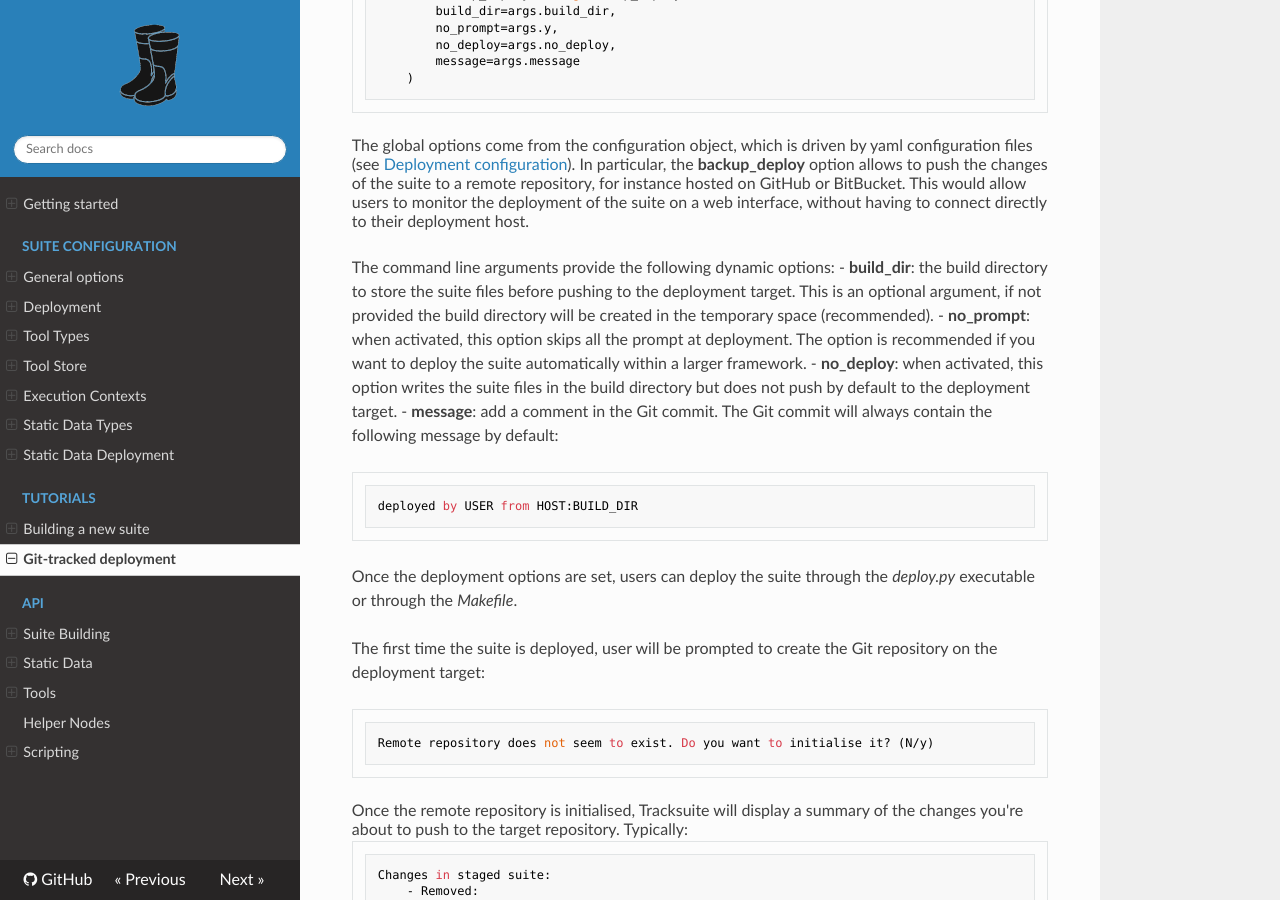
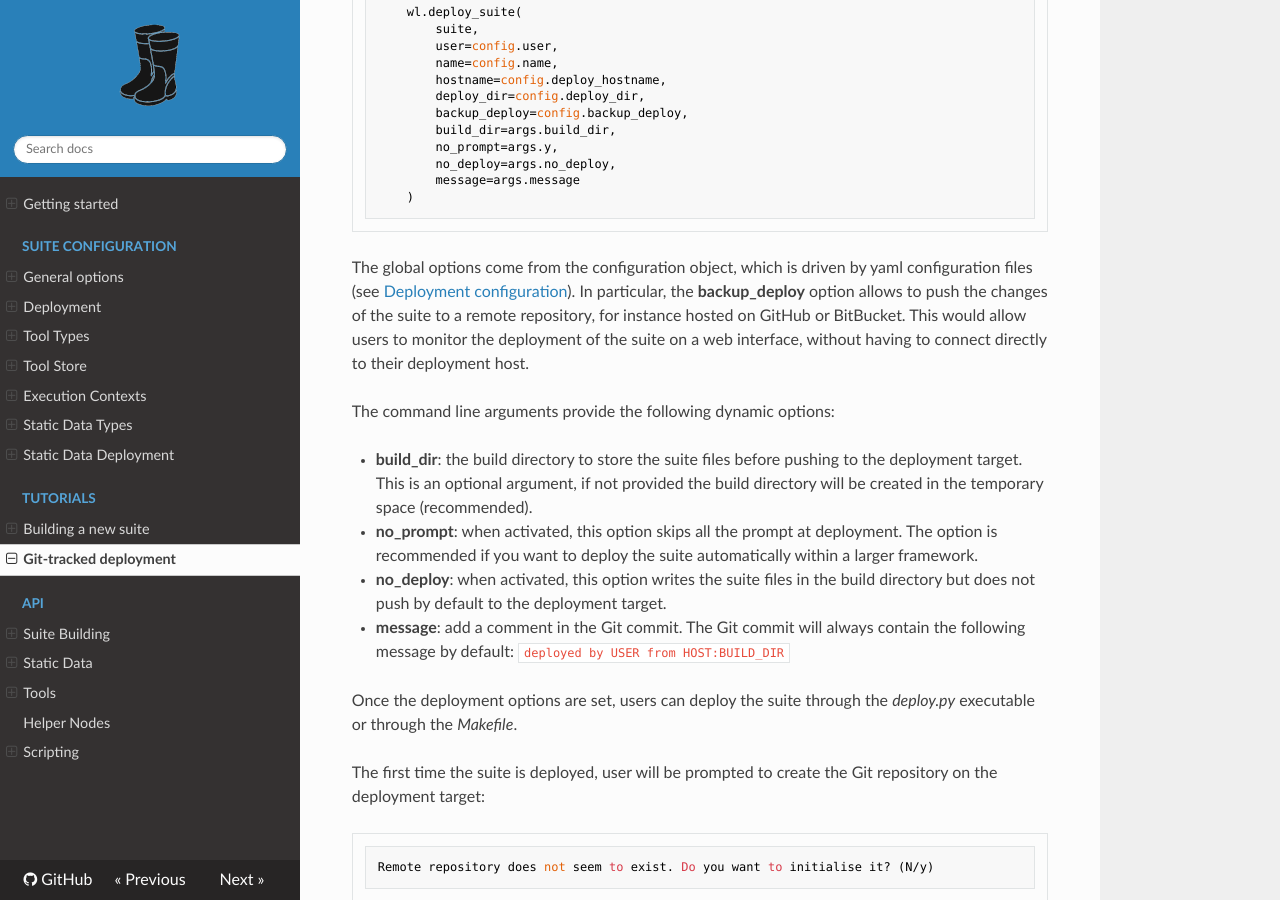
Before and after one commit to ecmwf/pyflow-wellies, an MkDocs documentation site: the page built from docs/tracksuite_guide.md, in a window 1280 px wide and 900 px high, scrolled down 2036 px. Built offline with MkDocs 1.6.1, drawn with Linux system fonts in a browser that asks for light colours; nearby versions of some CDN libraries.

Commit message:
add whitespaces around code blocks for better formatting

````diff
--- a/docs/tracksuite_guide.md
+++ b/docs/tracksuite_guide.md
@@ -1,6 +1,7 @@
 # Suite deployment
 
 When you create a suite using the [wellies-quickstart](quickstart_guide.md) utility, Wellies will create a *deploy.py* executable that can be used to deploy your suite. By default, the deploy script can be run as follow:
+
 ```
 usage: deploy.py <CONFIG_FILES>
 
@@ -23,9 +24,11 @@
   -y                    Answers yes to all prompts
   -n, --no_deploy       Skip deployment
 ```
+
 Users can then update the script to add their own deployment options and deploy the suite from [configuration files](configurations.md).
 
 Wellies-quickstart also creates a *Makefile* at the root of the project, which follows the [Makefile](https://www.gnu.org/software/make/manual/make.html#Introduction) syntax. The Makefile is a shortcut to a specific deployment configuration. This also means the Makefile can be used to document the main deployment configurations of the suite. For instance, the following Makefile provides two sets of configuration:
+
 ```Makefile
 SHELL:=/bin/bash
 WELLIES_VERSION = 0.7.0
@@ -42,15 +45,21 @@
 
 default: test
 ```
+
 The two configurations are based on the same configuration files, except for the *config.yaml* which is replaced by the *config_oper.yaml* file for the operational configuration. Users can then deploy their suites using the make command. For the test configuration, it gives
+
 ```shell
 make test
 ```
+
 and for the operational configuration, it gives
+
 ```shell
 make oper
 ```
+
 The Makefile can be extended to add more deployment configurations but also to create complex deployment mechanism with options depending on each other by using the Makefile language. Extra command line arguments can be provided to the *deploy.py* executable through the *ARGS* option. For instance:
+
 ```bash
 make test ARGS="-m New trigger added to the suite"
 ```
@@ -77,24 +86,26 @@
         message=args.message
     )
 ```
+
 The global options come from the configuration object, which is driven by yaml configuration files (see [Deployment configuration](deployment.md)). In particular, the **backup_deploy** option allows to push the changes of the suite to a remote repository, for instance hosted on GitHub or BitBucket. This would allow users to monitor the deployment of the suite on a web interface, without having to connect directly to their deployment host.
 
 The command line arguments provide the following dynamic options:
+
 - **build_dir**: the build directory to store the suite files before pushing to the deployment target. This is an optional argument, if not provided the build directory will be created in the temporary space (recommended).
 - **no_prompt**: when activated, this option skips all the prompt at deployment. The option is recommended if you want to deploy the suite automatically within a larger framework.
 - **no_deploy**: when activated, this option writes the suite files in the build directory but does not push by default to the deployment target.
-- **message**: add a comment in the Git commit. The Git commit will always contain the following message by default:
-    ```
-    deployed by USER from HOST:BUILD_DIR
-    ```
+- **message**: add a comment in the Git commit. The Git commit will always contain the following message by default: `deployed by USER from HOST:BUILD_DIR`
 
 Once the deployment options are set, users can deploy the suite through the *deploy.py* executable or through the *Makefile*.
 
 The first time the suite is deployed, user will be prompted to create the Git repository on the deployment target:
+
 ```
 Remote repository does not seem to exist. Do you want to initialise it? (N/y)
 ```
+
 Once the remote repository is initialised, Tracksuite will display a summary of the changes you're about to push to the target repository. Typically:
+
 ```
 Changes in staged suite:
     - Removed:
@@ -112,16 +123,20 @@
 /tmp/build_tmp_ce7w453u/staging
 /tmp/build_tmp_ce7w453u/local
 ```
+
 As displayed, users can also compare the generated files with those from the target repository using a common diff tool.
 
 A final prompt will ask the users if they want to push the suite to the target repository:
+
 ```
 ------------------------------------------------------
 Deploying suite to TARGET_DIR
 ------------------------------------------------------
 You are about to push the staged suite to the target directory. Are you sure? (N/y)
 ```
+
 Once deployed, users can load the suite on their ecflow server using [ecflow_client commands](https://confluence.ecmwf.int/pages/viewpage.action?pageId=52464827). Typically
+
 ```
 ecflow_client --load=/TARGET_DIR/suite.def
 ```
````
